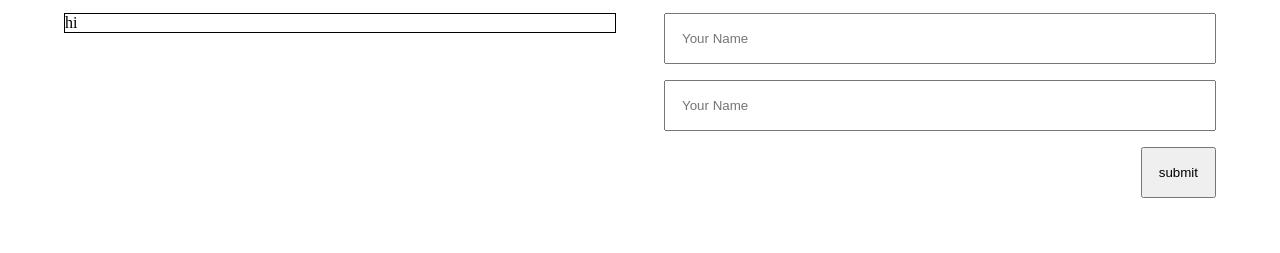
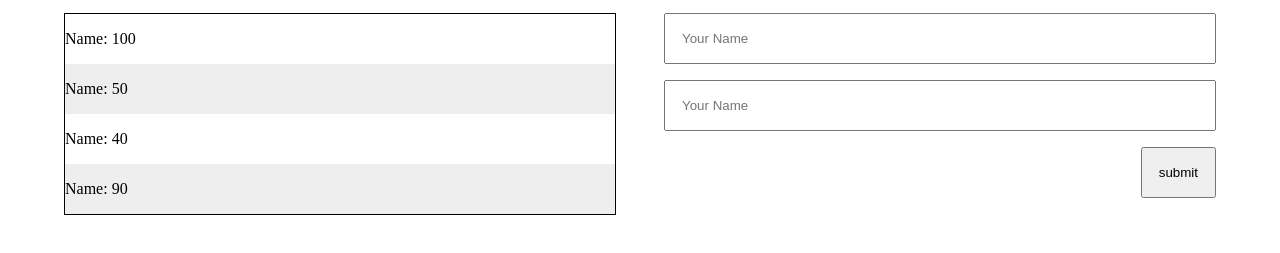
Before and after one commit to waelelsafty07/leaderboard, a website built with webpack: page src/index.html in a window 1280 px wide. Shown: the part 67-320 px from the top of the page. Built offline with nearby package versions, Linux system fonts and the light colour scheme.

Commit message:
Add data in display-leaderboard in index html file

```diff
--- a/src/index.html
+++ b/src/index.html
@@ -17,7 +17,12 @@
                     <button class="btn-refresh" >refresh</button>
                 </div>
                 <div class="leaderboard-body">
-                    hi
+                    <ul class="unstyled-list list-score">
+                        <li class="score-item">Name: 100</li>
+                        <li class="score-item">Name: 50</li>
+                        <li class="score-item">Name: 40</li>
+                        <li class="score-item">Name: 90</li>
+                    </ul>
                 </div>
             </div>
 
--- a/src/style.scss
+++ b/src/style.scss
@@ -43,6 +43,10 @@ body {
   width: 50%;
 }
 
+.unstyled-list {
+  list-style: none;
+}
+
 main {
   .leaderboard {
     width: 90%;
@@ -66,6 +70,14 @@ main {
 
       .leaderboard-body {
         border: 1px solid #000;
+        .list-score {
+          .score-item {
+            padding: 1rem 0;
+            &:nth-child(even) {
+              background-color: #eee;
+            }
+          }
+        }
       }
     }
 
```
